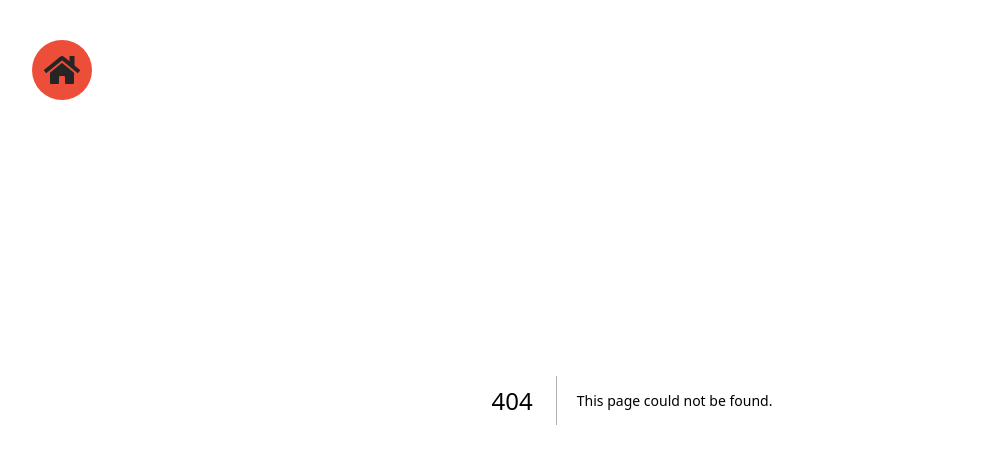
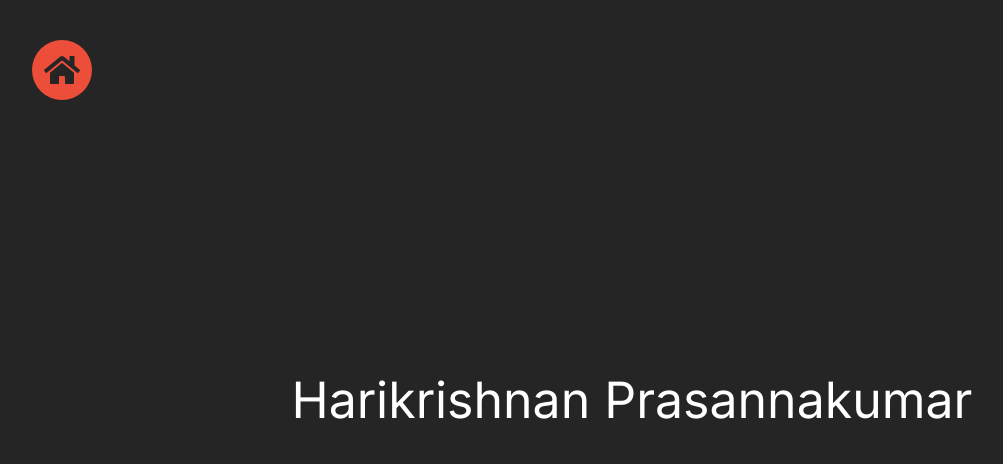
Before and after one commit to HarikrishnanYPR1707/My-Design-Playground, a Next.js app: page /NavbarEffect in a window 1280 px wide. Before the commit this address had no page. Shown: the top 464 px of the page, without its empty margins (8-1011 px from the left). Built offline with nearby package versions, Linux system fonts and the light colour scheme.

Commit message:
Add Sass package

```diff
--- a/package.json
+++ b/package.json
@@ -18,6 +18,7 @@
     "react": "18.2.0",
     "react-dom": "18.2.0",
     "react-icons": "^4.11.0",
+    "sass": "^1.69.5",
     "tailwindcss": "3.3.3"
   },
   "devDependencies": {
--- /dev/null
+++ b/src/app/NavbarEffect/page.jsx
@@ -0,0 +1,14 @@
+"use client";
+import React from "react";
+import styles from "./styles.module.scss";
+import { motion } from "framer-motion";
+
+const page = () => {
+  return (
+    <div className={styles.main}>
+      <div className={styles.innerContainer}>Harikrishnan Prasannakumar</div>
+    </div>
+  );
+};
+
+export default page;
--- /dev/null
+++ b/src/app/NavbarEffect/styles.module.scss
@@ -0,0 +1,13 @@
+@mixin flexCenter($flexDirection) {
+  display: flex;
+  flex-direction: $flexDirection;
+  justify-content: center;
+  align-items: center;
+}
+
+.main {
+  color: white;
+  font-size: 50px;
+  height: 100vh;
+  @include flexCenter(column);
+}
--- a/src/app/page.js
+++ b/src/app/page.js
@@ -56,6 +56,13 @@ export default function Home() {
               Grid Hover Effect
               <FaExternalLinkAlt className="ml-2" />
             </Link>
+            <Link
+              href="NavbarEffect/"
+              className="flex items-center justify-center rounded-xl px-7 py-3 duration-700 hover:bg-[#2e2e2e]"
+            >
+              Navbar Effect
+              <FaExternalLinkAlt className="ml-2" />
+            </Link>
           </div>
         </>
       )}
```
Also changed, not shown: 1 other file (tests, documents, lock files or other folders).
